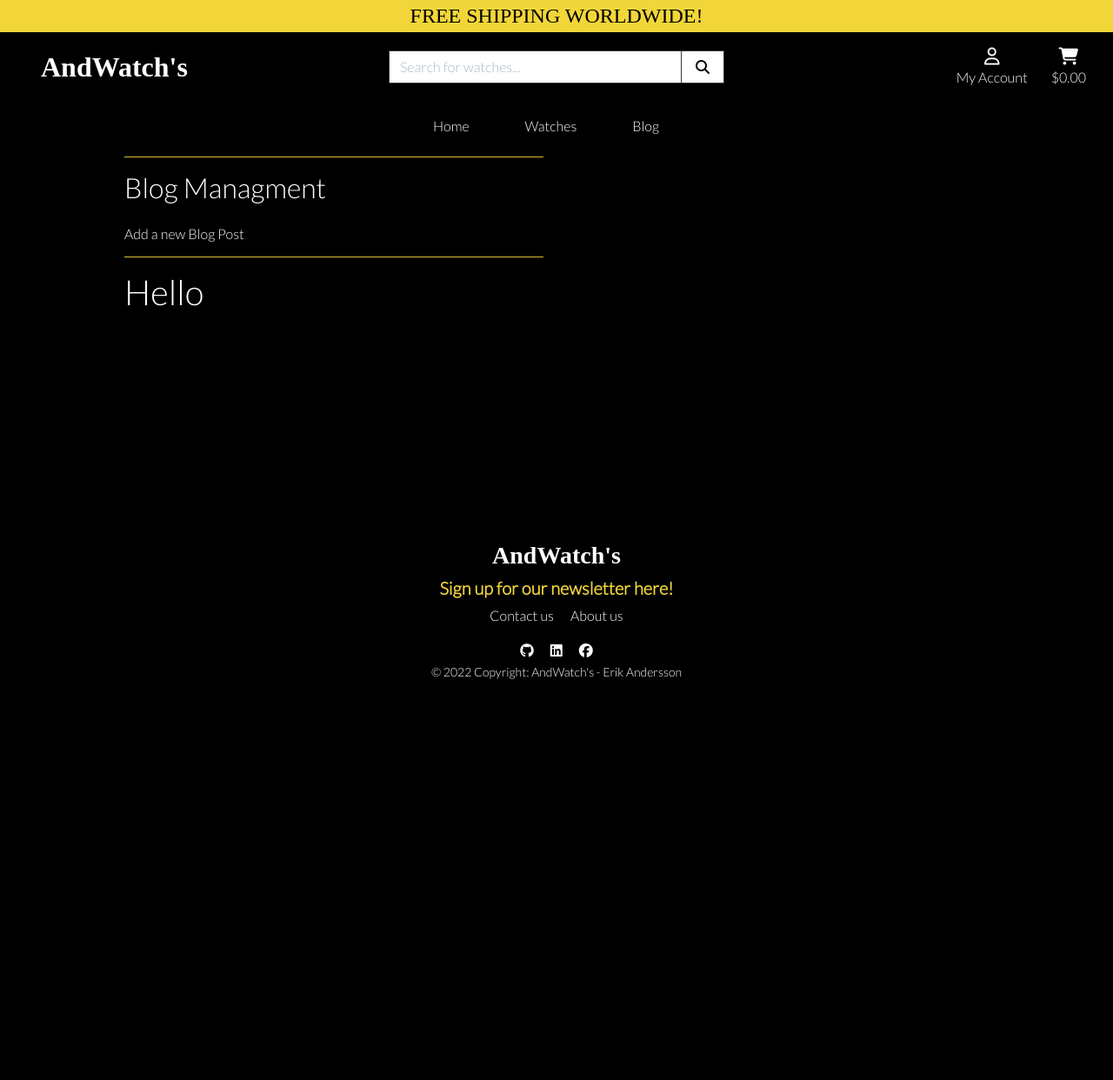
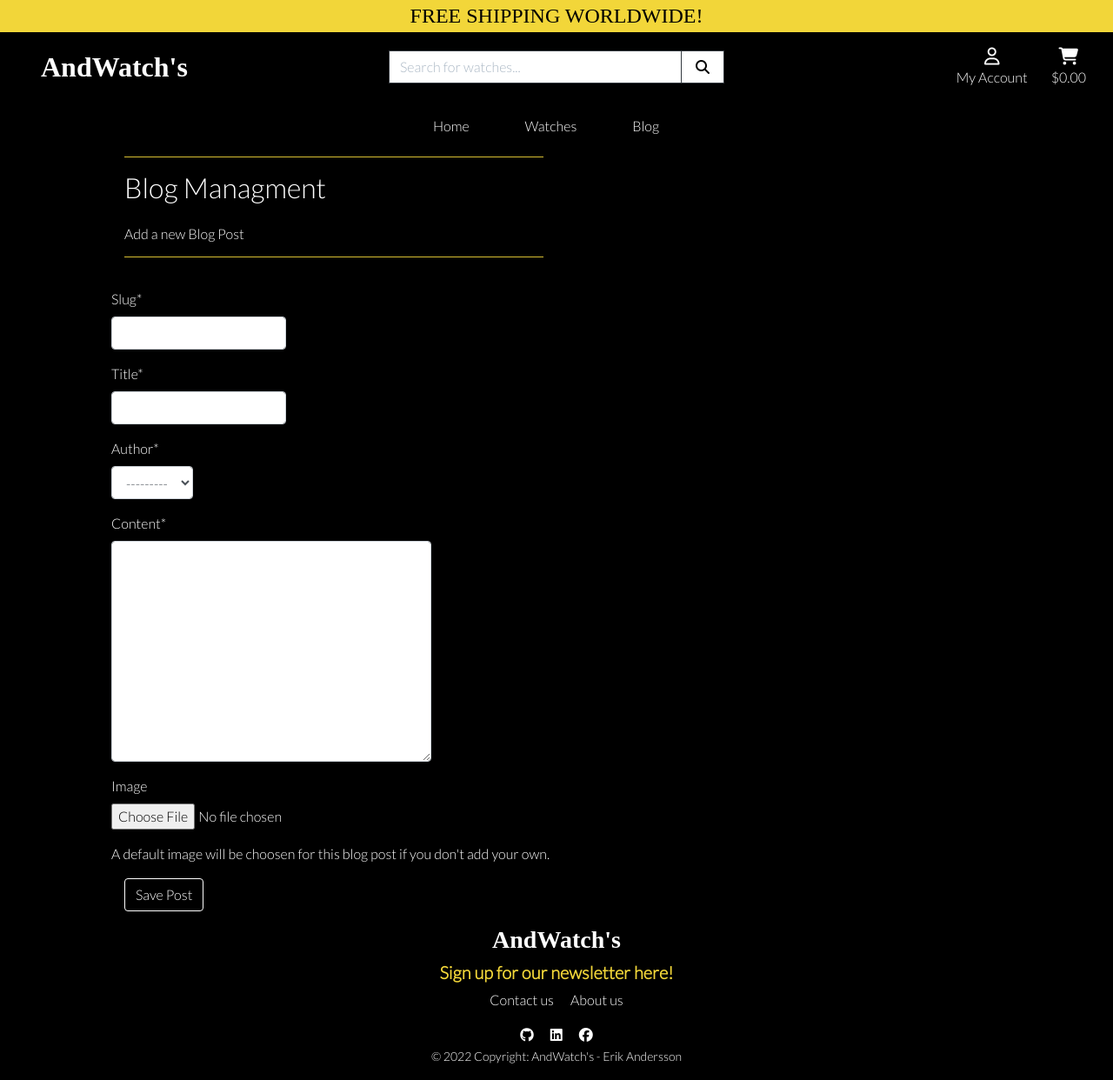
Before and after one commit to erikandersson96/portfolio-project-five, a Django app: page /blog/add_post/ in a window 1280 px wide. Shown: the whole page at 87% size. Before the commit the page ends 781 px from the top, so only its background shows below. Run offline with Django 3.2, Linux system fonts and the light colour scheme; the visitor is signed in with stand-in values (Sample User, id 1); data comes from the database, SQL or seed files in the repository; parts of the project's set-up code (start-up, migrations or seed data) failed here and were passed over; some libraries are stand-ins or nearby versions; some web fonts are replaced.

Commit message:
Added functionality for add blog posts

```diff
--- a/blog/forms.py
+++ b/blog/forms.py
@@ -0,0 +1,20 @@
+from django import forms
+from .models import BlogPost
+
+
+class PostForm(forms.ModelForm):
+    """
+    Form for adding a blog post
+    """
+    class Meta:
+        model = BlogPost
+        fields = [
+            'slug',
+            'title',
+            'author',
+            'content',
+            'image',
+        ]
+
+    def __init__(self, *args, **kwargs):
+        super(PostForm, self).__init__(*args, **kwargs)
--- a/blog/templates/blog/add_blog_post.html
+++ b/blog/templates/blog/add_blog_post.html
@@ -1,5 +1,6 @@
 {% extends "base.html" %}
 {% load static %}
+{% load crispy_forms_tags %}
 
 {% block page_header %}
     <div class="container header-container">
@@ -21,7 +22,26 @@
     </div>
     <div class="row">
         <div class="col-12 col-md-6">
-            <h1 class="text-white">Hello</h1>
+            <form action="{% url 'add_post' %}" method="POST" style="margin-top: 1.3em;" enctype="multipart/form-data">
+                {% csrf_token %}
+                <div class="row">
+                    {{ post_form.slug|as_crispy_field }}
+                </div>
+                <div class="row">
+                    {{ post_form.title|as_crispy_field }}
+                </div>
+                <div class="row">
+                    {{ post_form.author|as_crispy_field }}
+                </div>
+                <div class="row">
+                    {{ post_form.content|as_crispy_field }}
+                </div>
+                <div class="row">
+                    {{ post_form.image|as_crispy_field }}
+                    <p>A default image will be choosen for this blog post if you don't add your own.</p>
+                </div>
+                <button type="submit" class="btn btn-outline-white">Save Post</button>
+            </form>
         </div>
     </div>
    </div>
--- a/blog/views.py
+++ b/blog/views.py
@@ -1,6 +1,7 @@
-from django.shortcuts import render, get_object_or_404
-from django.views.generic import CreateView
+from django.shortcuts import render, redirect, reverse, get_object_or_404
+from django.contrib import messages
 from .models import BlogPost
+from .forms import PostForm
 
 
 def all_posts(request):
@@ -34,7 +35,35 @@ def add_post(request):
     A view for render all blog posts page,
     to add blog posts by admin/store owner
     """
+    if not request.user.is_superuser:
+        messages.error(
+            request, 'Sorry, only store managers can add blog posts!')
+        return redirect(reverse('home'))
 
     template = 'blog/add_blog_post.html'
 
-    return render(request, template)
+    post_form = PostForm(request.POST or None, request.FILES or None)
+
+    context = {
+        'post_form': post_form,
+    }
+
+    if request.method == "POST":
+        post_form = PostForm(request.POST, request.FILES)
+        if post_form.is_valid():
+            post_form = post_form.save(commit=False)
+            post_form.author = request.user
+            post_form.status = 1
+            post_form.save()
+            messages.success(
+                request, 'You have successfully added the new blog post!')
+            return redirect('blog')
+        else:
+            print(post_form.errors)
+            # messages.error(
+            #     request, 'Failed to add the new blog post. \
+            #         Please ensure the form is valid.')
+    else:
+        post_form = PostForm()
+
+    return render(request, template, context)
```
Also changed, not shown: media/mockup-aws.png (added), media/mockup-aws_LzSXbCB.png (added), media/mockup-aws_RKXkTMw.png (added), media/mockup-aws_kAOboCb.png (added), media/mockup-aws_nl7NeIl.png (added).
